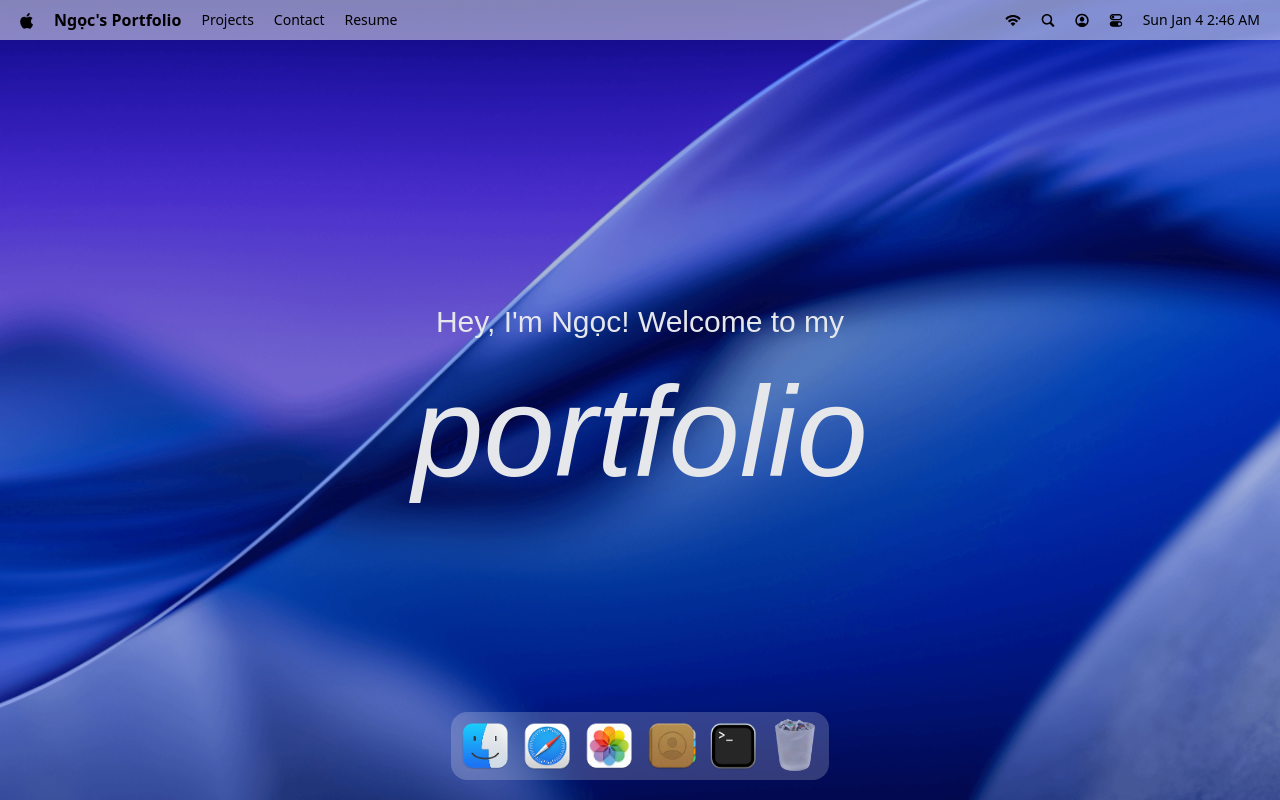
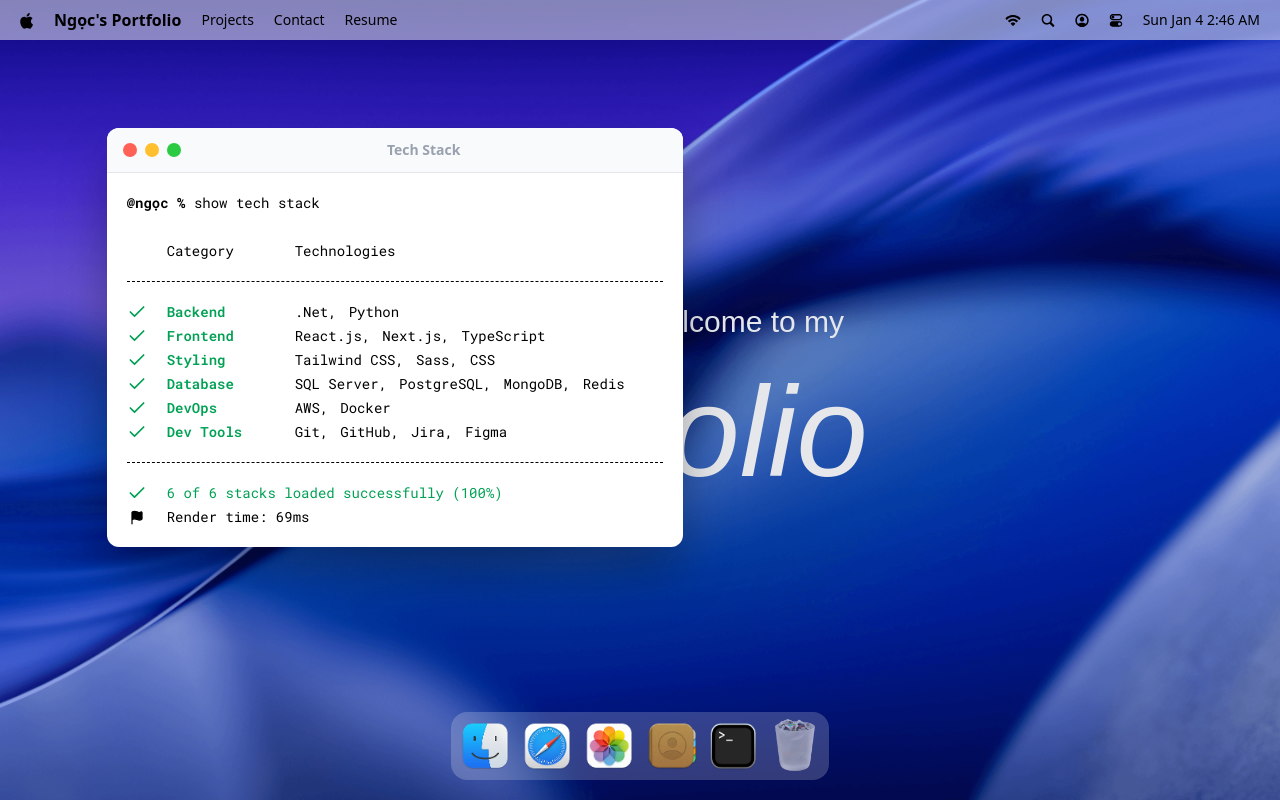
Before and after one commit to bngocnguyen/MacOS_Portfolio, a React (Vite) app: page / in a window 1280 px wide. Both pictures are taken after a click on the button 733 px from the left and 746 px from the top of the page. Built offline with nearby package versions, Linux system fonts and the light colour scheme; a web font is replaced by a local one.

Commit message:
implement a hoc for managing window states and add the 1st window - terminal

```diff
--- a/package.json
+++ b/package.json
@@ -14,11 +14,13 @@
     "@tailwindcss/vite": "^4.1.18",
     "dayjs": "^1.11.19",
     "gsap": "^3.14.2",
+    "immer": "^11.1.3",
     "lucide-react": "^0.562.0",
     "react": "^19.2.0",
     "react-dom": "^19.2.0",
     "react-tooltip": "^5.30.0",
-    "tailwindcss": "^4.1.18"
+    "tailwindcss": "^4.1.18",
+    "zustand": "^5.0.9"
   },
   "devDependencies": {
     "@eslint/js": "^9.39.1",
--- a/src/App.jsx
+++ b/src/App.jsx
@@ -1,4 +1,10 @@
 import {Navbar, Welcome, Dock} from "#components";
+import {Terminal} from "#windows";
+
+import gsap from "gsap";
+import {Draggable} from "gsap/Draggable";
+
+gsap.registerPlugin(Draggable);
 
 const App = () => {
   return (
@@ -6,6 +12,8 @@
       <Navbar/>
       <Welcome/>
       <Dock/>
+
+      <Terminal/>
     </main>
   );
 };
--- a/src/components/Dock.jsx
+++ b/src/components/Dock.jsx
@@ -4,8 +4,10 @@
 
 import {dockApps} from "#constants/index.js";
 import {useGSAP} from "@gsap/react";
+import useWindowStore from "#store/window.js";
 
 const Dock = () => {
+  const {openWindow, closeWindow, windows} = useWindowStore();
   const dockRef = useRef(null);
 
   useGSAP(() => {
@@ -57,7 +59,20 @@
     };
   }, []);
   const toggleApp = (app) => {
-    // TODO: Implement Open Window Logic
+    if (!app.canOpen) return;
+
+    const window = windows[app.id];
+
+    if (!window) {
+      console.error(`Window with id ${app.id} not found.`);
+      return;
+    }
+
+    if (window.isOpen) {
+      closeWindow(app.id);
+    } else {
+      openWindow(app.id);
+    }
   };
 
   return (
--- /dev/null
+++ b/src/components/WindowControls.jsx
@@ -0,0 +1,14 @@
+import useWindowStore from "#store/window.js";
+
+const WindowControls = ({target}) => {
+  const {closeWindow} = useWindowStore();
+
+  return (
+    <div id="window-controls">
+      <div className="close" onClick={() => closeWindow(target)}/>
+      <div className="minimize"/>
+      <div className="maximize"/>
+    </div>
+  );
+}
+export default WindowControls
--- a/src/components/index.js
+++ b/src/components/index.js
@@ -1,5 +1,6 @@
 import Navbar from "#components/Navbar.jsx";
 import Welcome from "#components/Welcome.jsx";
 import Dock from "#components/Dock.jsx";
+import WindowControls from "#components/WindowControls.jsx";
 
-export {Navbar, Welcome, Dock};
+export {Navbar, Welcome, Dock, WindowControls};
--- a/src/constants/index.js
+++ b/src/constants/index.js
@@ -101,28 +101,28 @@
 
 const techStack = [
   {
+    category: "Backend",
+    items: [".Net", "Python"],
+  },
+  {
     category: "Frontend",
     items: ["React.js", "Next.js", "TypeScript"],
-  },
-  {
-    category: "Mobile",
-    items: ["React Native", "Expo"],
   },
   {
     category: "Styling",
     items: ["Tailwind CSS", "Sass", "CSS"],
   },
   {
-    category: "Backend",
-    items: ["Node.js", "Express", "NestJS", "Hono"],
+    category: "Database",
+    items: ["SQL Server", "PostgreSQL", "MongoDB", "Redis"],
   },
   {
-    category: "Database",
-    items: ["MongoDB", "PostgreSQL"],
+    category: "DevOps",
+    items: ["AWS", "Docker"],
   },
   {
     category: "Dev Tools",
-    items: ["Git", "GitHub", "Docker"],
+    items: ["Git", "GitHub", "Jira", "Figma"],
   },
 ];
 
@@ -493,14 +493,14 @@
 const INITIAL_Z_INDEX = 1000;
 
 const WINDOW_CONFIG = {
-  finder: { isOpen: false, zIndex: INITIAL_Z_INDEX, data: null },
-  contact: { isOpen: false, zIndex: INITIAL_Z_INDEX, data: null },
-  resume: { isOpen: false, zIndex: INITIAL_Z_INDEX, data: null },
-  safari: { isOpen: false, zIndex: INITIAL_Z_INDEX, data: null },
-  photos: { isOpen: false, zIndex: INITIAL_Z_INDEX, data: null },
-  terminal: { isOpen: false, zIndex: INITIAL_Z_INDEX, data: null },
-  txtfile: { isOpen: false, zIndex: INITIAL_Z_INDEX, data: null },
-  imgfile: { isOpen: false, zIndex: INITIAL_Z_INDEX, data: null },
+  finder: {isOpen: false, zIndex: INITIAL_Z_INDEX, data: null},
+  contact: {isOpen: false, zIndex: INITIAL_Z_INDEX, data: null},
+  resume: {isOpen: false, zIndex: INITIAL_Z_INDEX, data: null},
+  safari: {isOpen: false, zIndex: INITIAL_Z_INDEX, data: null},
+  photos: {isOpen: false, zIndex: INITIAL_Z_INDEX, data: null},
+  terminal: {isOpen: false, zIndex: INITIAL_Z_INDEX, data: null},
+  txtfile: {isOpen: false, zIndex: INITIAL_Z_INDEX, data: null},
+  imgfile: {isOpen: false, zIndex: INITIAL_Z_INDEX, data: null},
 };
 
-export { INITIAL_Z_INDEX, WINDOW_CONFIG };
+export {INITIAL_Z_INDEX, WINDOW_CONFIG};
--- /dev/null
+++ b/src/hoc/WindowWrapper.jsx
@@ -0,0 +1,56 @@
+import useWindowStore from "#store/window.js";
+import {useLayoutEffect, useRef} from "react";
+import {useGSAP} from "@gsap/react";
+import {Draggable} from "gsap/Draggable";
+import gsap from "gsap";
+
+const WindowWrapper = (Component, windowkey) => {
+  const Wrapped = (props) => {
+    const {focusWindow, windows} = useWindowStore();
+    const {isOpen, zIndex} = windows[windowkey];
+    const ref = useRef(null);
+
+    useGSAP(() => {
+      const el = ref.current;
+      if (!el || !isOpen) return;
+
+      el.style.display = "block";
+
+      gsap.fromTo(
+        el,
+        {scale: 0.8, opacity: 0, y: 40},
+        {scale: 1, opacity: 1, y: 0, duration: 0.4, ease: "power3.out"},
+      );
+    }, [isOpen]);
+
+    useGSAP(() => {
+      const el = ref.current;
+      if (!el) return;
+
+      const [instance] = Draggable.create(el, {onPress: () => focusWindow(windowkey)});
+
+      return () => instance.kill();
+    }, []);
+
+    useLayoutEffect(() => {
+      const el = ref.current;
+      if (!el) return;
+      el.style.display = isOpen ? "block" : "none";
+    }, [isOpen]);
+
+    return (
+      <section
+        id={windowkey}
+        ref={ref}
+        style={{zIndex}}
+        className="absolute"
+      >
+        <Component {...props}/>
+      </section>);
+  };
+
+  Wrapped.displayName = `WindowWrapper(${Component.displayName || Component.name || 'Component'})`;
+
+  return Wrapped;
+}
+export default WindowWrapper
--- /dev/null
+++ b/src/store/window.js
@@ -0,0 +1,38 @@
+import {create} from "zustand";
+import {immer} from "zustand/middleware/immer";
+import {INITIAL_Z_INDEX, WINDOW_CONFIG} from "#constants/index.js";
+
+const useWindowStore = create(
+  immer((set) => ({
+    windows: WINDOW_CONFIG,
+    nextZIndex: INITIAL_Z_INDEX + 1,
+
+    openWindow: (windowKey, data = null) =>
+      set((state) => {
+        const win = state.windows[windowKey];
+        if (!win) return;
+        win.isOpen = true;
+        win.zIndex = state.zIndex;
+        win.data = data ?? win.data;
+        state.nextZIndex++;
+      }),
+
+    closeWindow: (windowKey) =>
+      set((state) => {
+        const win = state.windows[windowKey];
+        if (!win) return;
+        win.isOpen = false;
+        win.zIndex = INITIAL_Z_INDEX;
+        win.data = null;
+      }),
+
+    focusWindow: (windowKey) =>
+      set((state) => {
+        const win = state.windows[windowKey];
+        if (!win) return;
+        win.zIndex = state.nextZIndex;
+      }),
+  })),
+);
+
+export default useWindowStore;
--- /dev/null
+++ b/src/windows/Terminal.jsx
@@ -0,0 +1,59 @@
+import WindowWrapper from "#hoc/WindowWrapper.jsx";
+import {techStack} from "#constants/index.js";
+import {Check, Flag} from "lucide-react";
+import {WindowControls} from "#components/index.js";
+
+const Terminal = () => {
+  return (
+    <>
+      <div id="window-header">
+        <WindowControls target="terminal"/>
+        <h2>Tech Stack</h2>
+      </div>
+
+      <div className="techstack">
+        <p>
+          <span className="font-bold">@ngọc % </span>
+          show tech stack
+        </p>
+
+        <div className="label">
+          <p className="w-32">Category</p>
+          <p>Technologies</p>
+        </div>
+
+        <ul className="content">
+          {techStack.map(({category, items}) => (
+            <li key={category} className="flex items-center">
+              <Check className="check" size={20}/>
+              <h3>{category}</h3>
+              <ul>
+                {items.map((item, i) => (
+                  <li key={i}>
+                    {item}
+                    {i < items.length - 1 ? "," : ""}
+                  </li>
+                ))}
+              </ul>
+            </li>
+          ))}
+        </ul>
+
+        <div className="footnote">
+          <p>
+            <Check size={20}/> {techStack.length} of {techStack.length} stacks loaded successfully (100%)
+          </p>
+
+          <p className="text-black">
+            <Flag size={15} fill="black"/>
+            Render time: 69ms
+          </p>
+        </div>
+      </div>
+    </>
+  );
+};
+
+const TerminalWindow = WindowWrapper(Terminal, 'terminal');
+
+export default TerminalWindow;
--- /dev/null
+++ b/src/windows/index.js
@@ -0,0 +1,3 @@
+import Terminal from "#windows/Terminal.jsx";
+
+export {Terminal};
```
Also changed, not shown: public/images/wallpaper-2.png (added), 1 other file (tests, documents, lock files or other folders).
